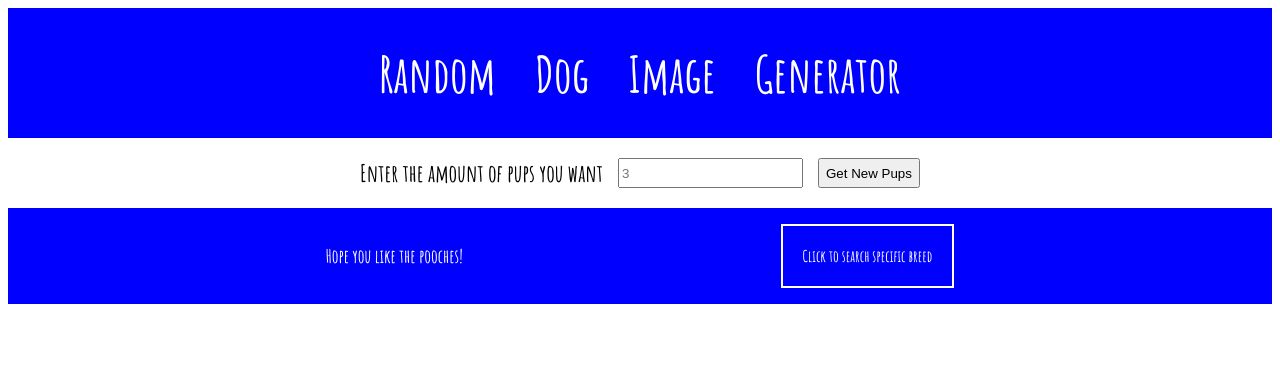
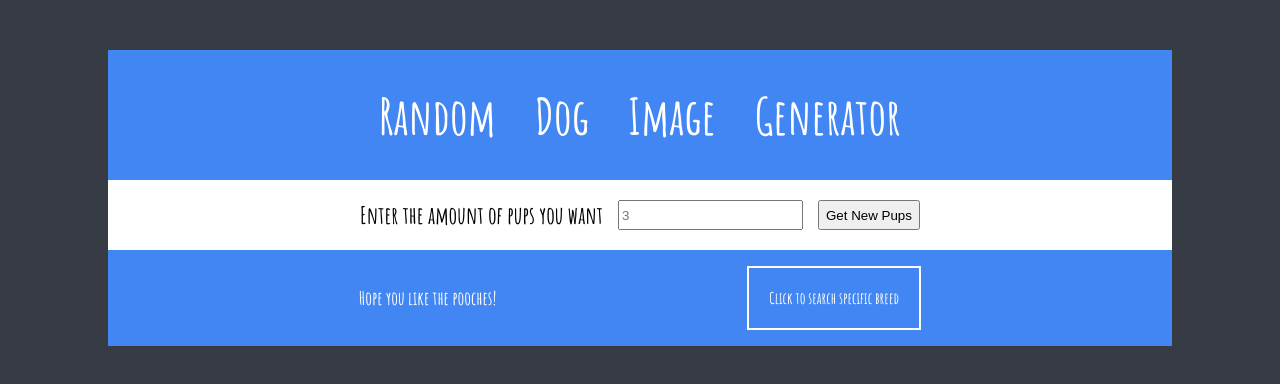
Before and after one commit to rcmartinez54/dog-app, a plain HTML site: page index.html in a window 1280 px wide. Drawn offline with nearby package versions, Linux system fonts and the light colour scheme.

Commit message:
added margin to #contain and changed body background color

```diff
--- a/index.css
+++ b/index.css
@@ -9,6 +9,14 @@ a {
 
 body {
     font-family: 'Amatic SC', cursive;
+    background: #373B44;
+}
+
+#contain {
+    display: flex;
+    flex-direction: column;
+    margin: 50px 100px;
+    background: #fff;
 }
 
 .hidden {
@@ -18,7 +26,7 @@ body {
 .header {
     display: flex;
     justify-content: center;
-    background: blue;
+    background: #4286f4;
     color: #fff;
     margin-bottom: 20px;
 }
@@ -57,7 +65,7 @@ label {
 .footer {
     display: flex;
     justify-content: space-evenly;
-    background: blue;
+    background: #4286f4;
     color: #fff;
 }
 
```
